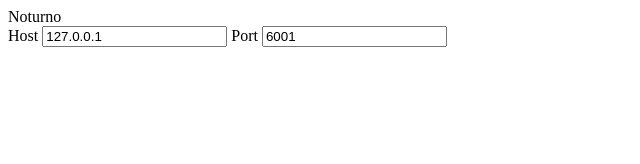
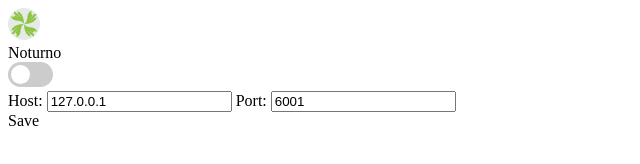
Before and after one commit to athos-ribeiro/noturno, a browser extension: page menu/menu.html in a window 1280 px wide. Shown: the whole page, without its empty margins (0-640 px from the left). Drawn offline with Linux system fonts and the light colour scheme.

Commit message:
WIP: menu front-end
Add a logo and a switch button to the menu.

```diff
--- /dev/null
+++ b/menu/menu.css
@@ -0,0 +1,67 @@
+/* VARIABLES */
+/* original values were 60x34x26x4 */
+:root {
+  --switch-width: 45px;
+  --switch-height: 25px;
+  --slider-size: 19px;
+  --slider-delta: 3px;
+}
+
+/* Switch */
+.switch {
+  position: relative;
+  display: inline-block;
+  width: var(--switch-width);
+  height: var(--switch-height);
+}
+
+/* Hide default HTML checkbox */
+.switch input {display:none;}
+
+/* The slider */
+.slider {
+  position: absolute;
+  cursor: pointer;
+  top: 0;
+  left: 0;
+  right: 0;
+  bottom: 0;
+  background-color: #ccc;
+  -webkit-transition: .4s;
+  transition: .4s;
+}
+
+.slider:before {
+  position: absolute;
+  content: "";
+  height: var(--slider-size);
+  width: var(--slider-size);
+  left: var(--slider-delta);
+  bottom: var(--slider-delta);
+  background-color: white;
+  -webkit-transition: .4s;
+  transition: .4s;
+}
+
+input:checked + .slider {
+  background-color: #66ff66;
+}
+
+input:focus + .slider {
+  box-shadow: 0 0 1px #66ff66;
+}
+
+input:checked + .slider:before {
+  -webkit-transform: translateX(var(--slider-size));
+  -ms-transform: translateX(var(--slider-size));
+  transform: translateX(var(--slider-size));
+}
+
+/* Rounded sliders */
+.slider.round {
+  border-radius: var(--switch-height);
+}
+
+.slider.round:before {
+  border-radius: 50%;
+}
--- a/menu/menu.html
+++ b/menu/menu.html
@@ -3,17 +3,30 @@
 <html>
   <head>
     <meta charset="utf-8">
+    <link rel="stylesheet" href="menu.css"/>
   </head>
 
 <body>
   <div class="panel">
-    Noturno
-  </div>
-  <div class="panel">
-    <label for="ip">Host</label>
-    <input type="text" id="ip" value="127.0.0.1">
-    <label for="ip">Port</label>
-    <input type="text" id="port" value="6001">
+
+    <div class="panel-section panel-section-header">
+      <img class="icon-section-header" id="icon" src="../data/on_32.png"/>
+      <div class="text-section-header" id="url">Noturno</div>
+      <label class="switch">
+        <input type="checkbox">
+        <span class="slider round"></span>
+      </label>
+    </div>
+
+    <label class="panel-formElements-item" for="ip">Host: </label>
+    <input class="panel-formElements-item" type="text" id="ip" value="127.0.0.1">
+    <label class="panel-formElements-item" for="port">Port: </label>
+    <input class="panel-formElements-item" type="text" id="port" value="6001">
+
+    <div class="panel-section panel-section-footer">
+       <div id="apply" class="panel-section-footer-button default">Save</div>
+    </div>
+
   </div>
 
   <script src="menu.js"></script>
```
